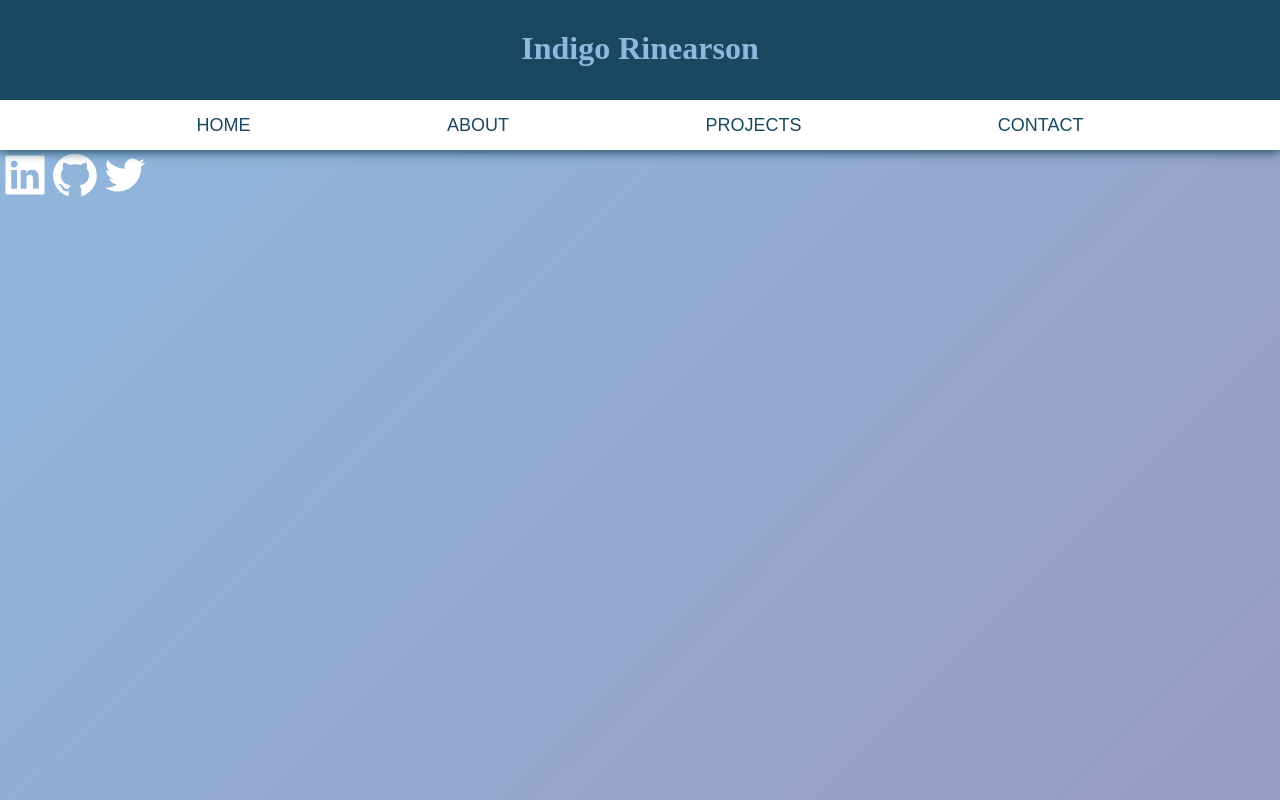
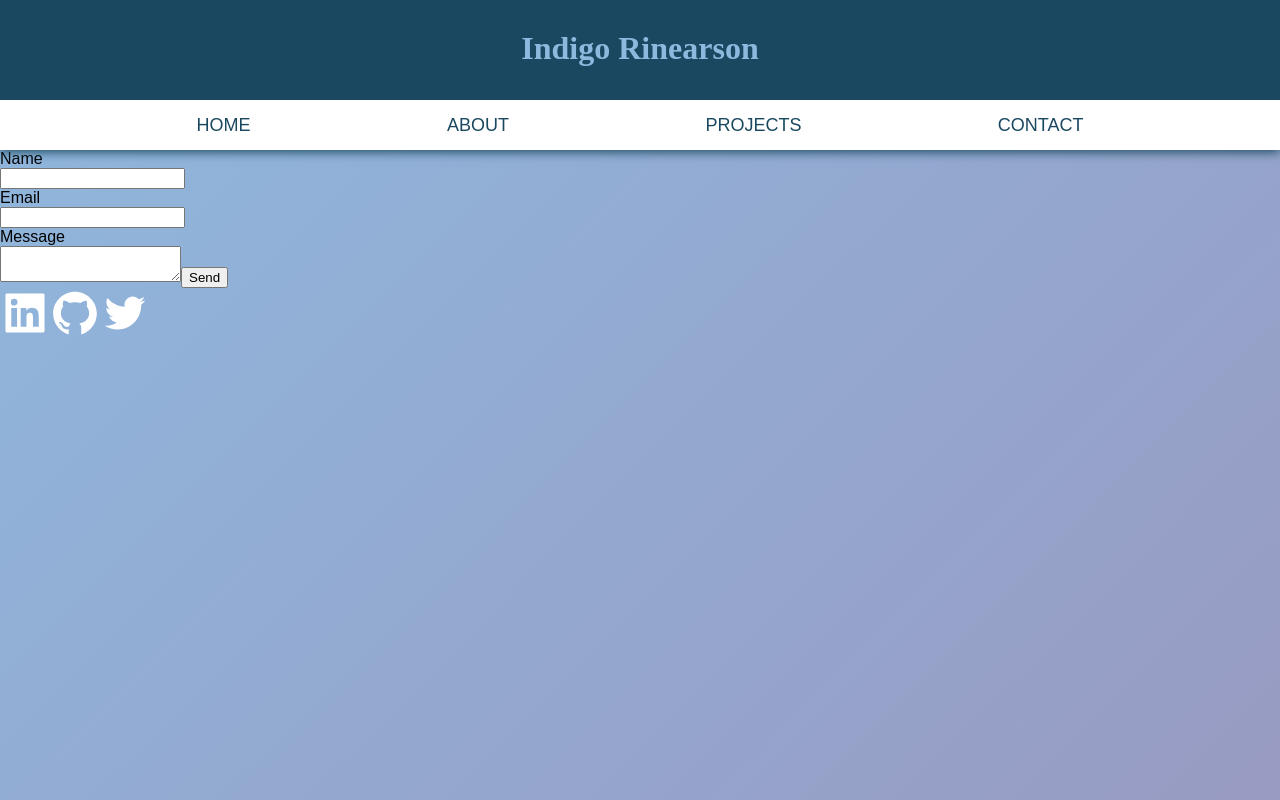
Before and after one commit to indi-rin/portfolio, a React (Create React App) app: page /contact in a window 1280 px wide. Shown: the top 800 px of the page. Built offline with nearby package versions, Linux system fonts and the light colour scheme.

Commit message:
contact form

```diff
--- a/package.json
+++ b/package.json
@@ -3,6 +3,7 @@
   "version": "0.1.0",
   "private": true,
   "dependencies": {
+    "@emailjs/browser": "^3.4.0",
     "@testing-library/jest-dom": "^5.16.1",
     "@testing-library/react": "^12.1.2",
     "@testing-library/user-event": "^13.5.0",
--- a/src/components/Contact/Contact.tsx
+++ b/src/components/Contact/Contact.tsx
@@ -5,10 +5,13 @@
   AiOutlineTwitter,
 } from "react-icons/ai";
 import { Spacer } from "../../App.style";
+import ContactForm from "./ContactForm";
+
 const Contact: FC = () => {
   return (
     <div>
       <Spacer />
+      <ContactForm />
       <a href="https://www.linkedin.com/in/indigorinearson/">
         <AiFillLinkedin color="white" size={50} />
       </a>
--- /dev/null
+++ b/src/components/Contact/ContactForm.tsx
@@ -0,0 +1,44 @@
+import React, { FC, useRef } from "react";
+import emailjs from "@emailjs/browser";
+
+const ContactForm: FC = () => {
+  const form = useRef<HTMLFormElement | null>(null);
+
+  const sendEmail = (e: any) => {
+    e.preventDefault();
+
+    if (form.current) {
+      emailjs
+        .sendForm(
+          "service_wpajelr",
+          "contact_form",
+          form.current,
+          "user_TMC5q1DawDHn5Jcqfr0vQ"
+        )
+        .then(
+          (result) => {
+            console.log(result.text);
+          },
+          (error) => {
+            console.log(error.text);
+          }
+        );
+      form.current.reset();
+    }
+  };
+  return (
+    <>
+      <form ref={form} onSubmit={sendEmail}>
+        <label>Name</label>
+        <input type="text" name="user_name" />
+        <label>Email</label>
+        <input type="email" name="user_email" />
+        <label>Message</label>
+        <textarea name="message" />
+        <input type="submit" value="Send" />
+      </form>
+    </>
+  );
+};
+
+export default ContactForm;
```
Also changed, not shown: 1 other file (tests, documents, lock files or other folders).
